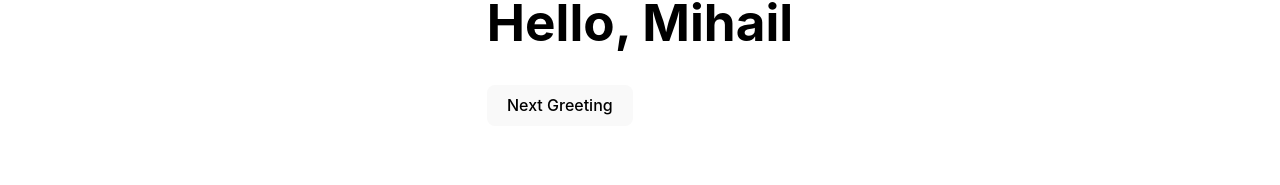
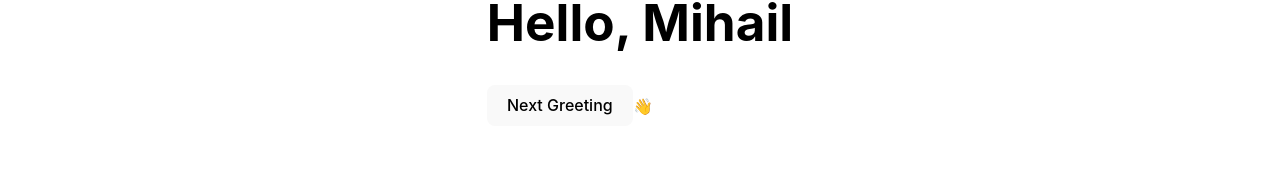
Before and after one commit to mihailgaberov/odin-project-react, a React (Vite) app: page / in a window 1280 px wide. Shown: the part 233-418 px from the top of the page. Built offline with nearby package versions, Linux system fonts and the light colour scheme.

Commit message:
:sparkles: add Wave component

```diff
--- a/src/App.tsx
+++ b/src/App.tsx
@@ -1,7 +1,7 @@
 import React from "react";
 import Header from "./components/Header";
 import ThemeToggler from "./components/ThemeToggler";
-import { Greeting } from "./components/Greeting";
+import Greeting  from "./components/Greeting";
 import Footer from "./components/Footer";
 import useThemeStore from "./hooks/useThemeStore";
 import styled from "styled-components";
--- a/src/components/Greeting.tsx
+++ b/src/components/Greeting.tsx
@@ -1,6 +1,7 @@
 import * as React from "react";
+import Wave from "./Wave";
 
-export const Greeting = ({ name }) => {
+export default function Greeting({ name }) {
   const [index, setIndex] = React.useState(0);
 
   const greetings = ["Hello", "Hola", "Bonjour"];
@@ -16,6 +17,7 @@ export const Greeting = ({ name }) => {
         {greetings[index]}, {name}
       </h1>
       <button onClick={handleClick}>Next Greeting</button>
+      <Wave />
     </main>
   );
-};
+}
--- /dev/null
+++ b/src/components/Wave.tsx
@@ -0,0 +1,9 @@
+import * as React from "react";
+
+export default function Wave() {
+  return (
+    <span role="img" aria-label="hand waving">
+      👋
+    </span>
+  );
+}
```
